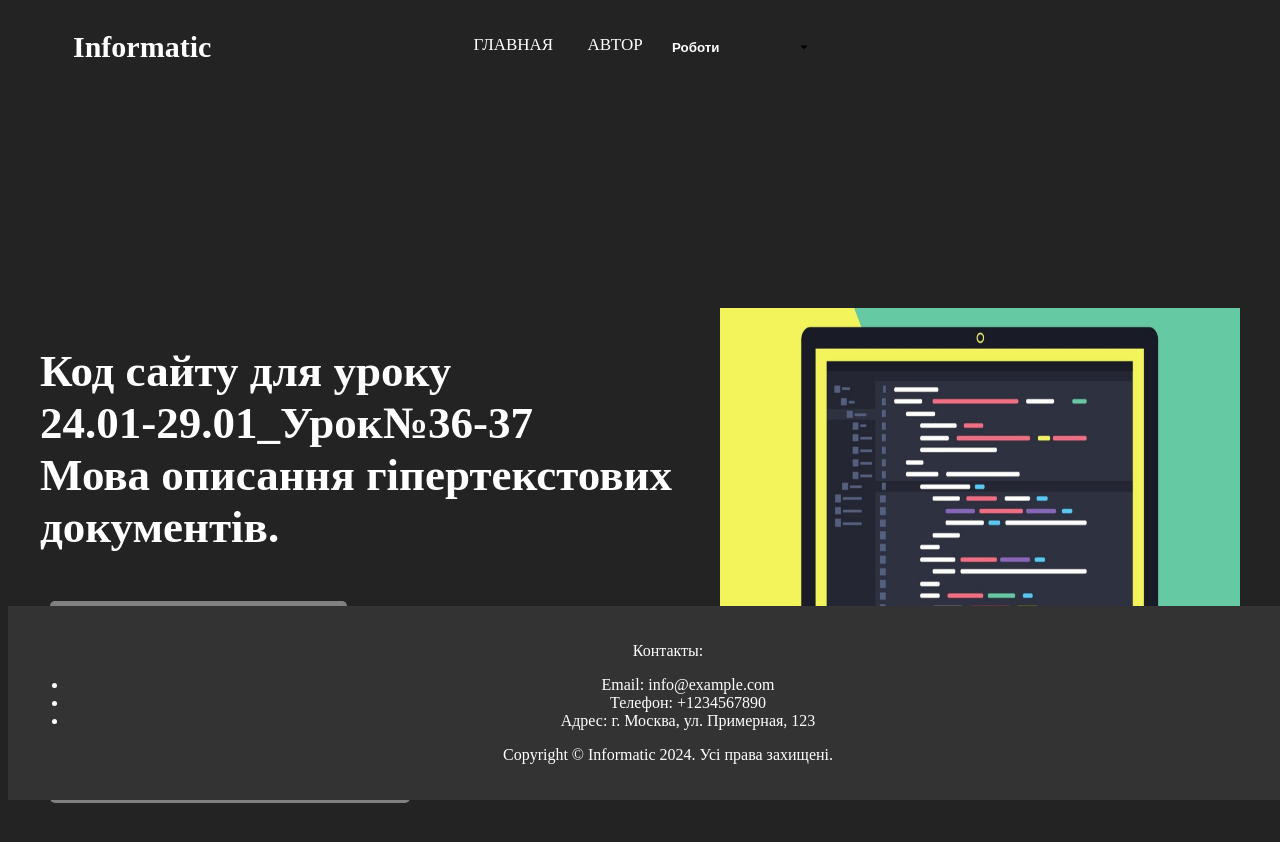
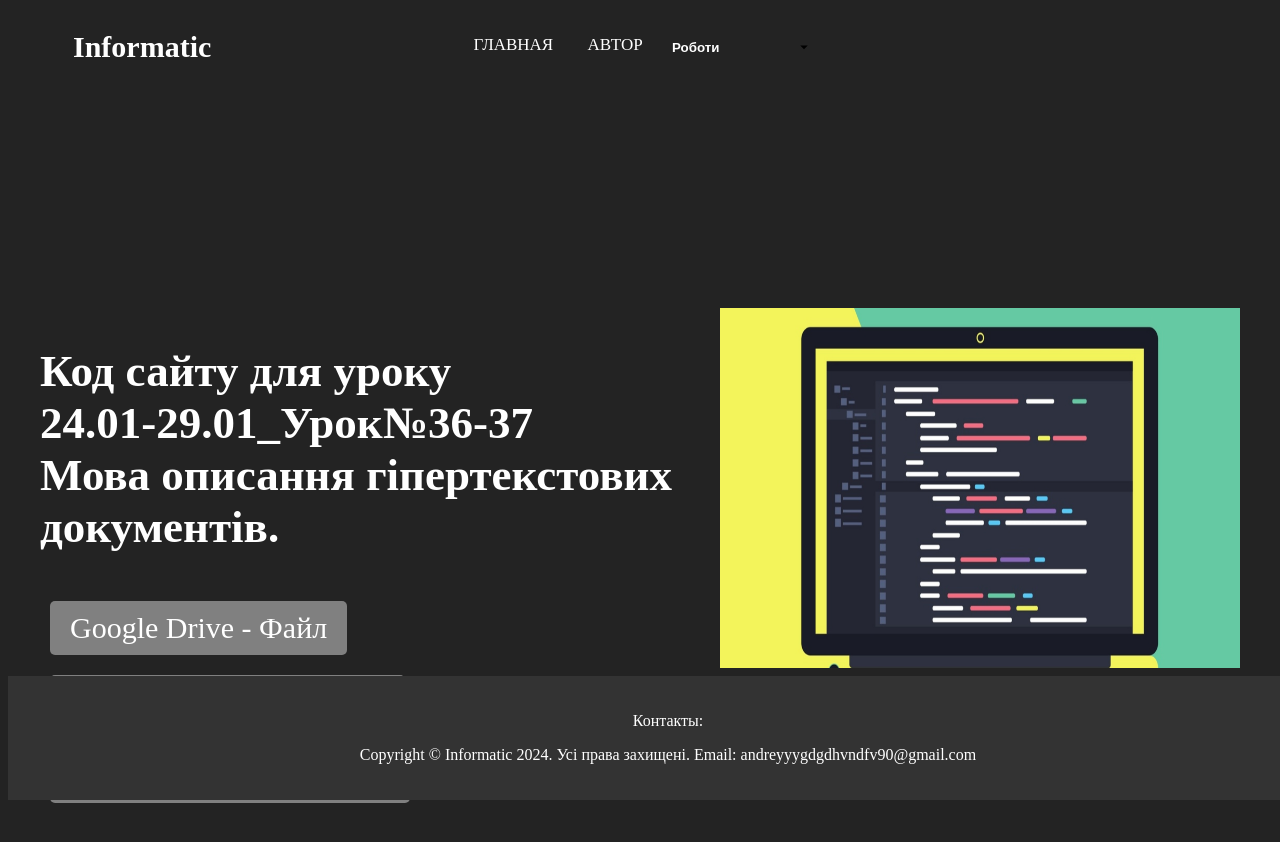
Before and after one commit to informaticv/informaticv.github.io, a plain HTML site: page 01.24_lesson №36-37.html in a window 1280 px wide. Drawn offline with Linux system fonts and the light colour scheme.

Commit message:
Update 01.24_lesson №36-37.html

```diff
--- a/01.24_lesson №36-37.html
+++ b/01.24_lesson №36-37.html
@@ -52,16 +52,11 @@
             </div>
         </div>
     </section>
-    <footer class="footer">
-        <div class="container-3">
-            <p>Контакты:</p>
-            <ul>
-                <li>Email: info@example.com</li>
-                <li>Телефон: +1234567890</li>
-                <li>Адрес: г. Москва, ул. Примерная, 123</li>
-            </ul>
-            <p>Copyright © Informatic 2024. Усі права захищені.</p>
-        </div>
-    </footer>
+<footer class="footer">
+    <div class="container-3">
+        <p>                                                             Контакты:</p>
+        <p>Copyright © Informatic 2024. Усі права захищені.   Email: andreyyygdgdhvndfv90@gmail.com</p>
+    </div>
+</footer>
 </body>
     </html>
```
